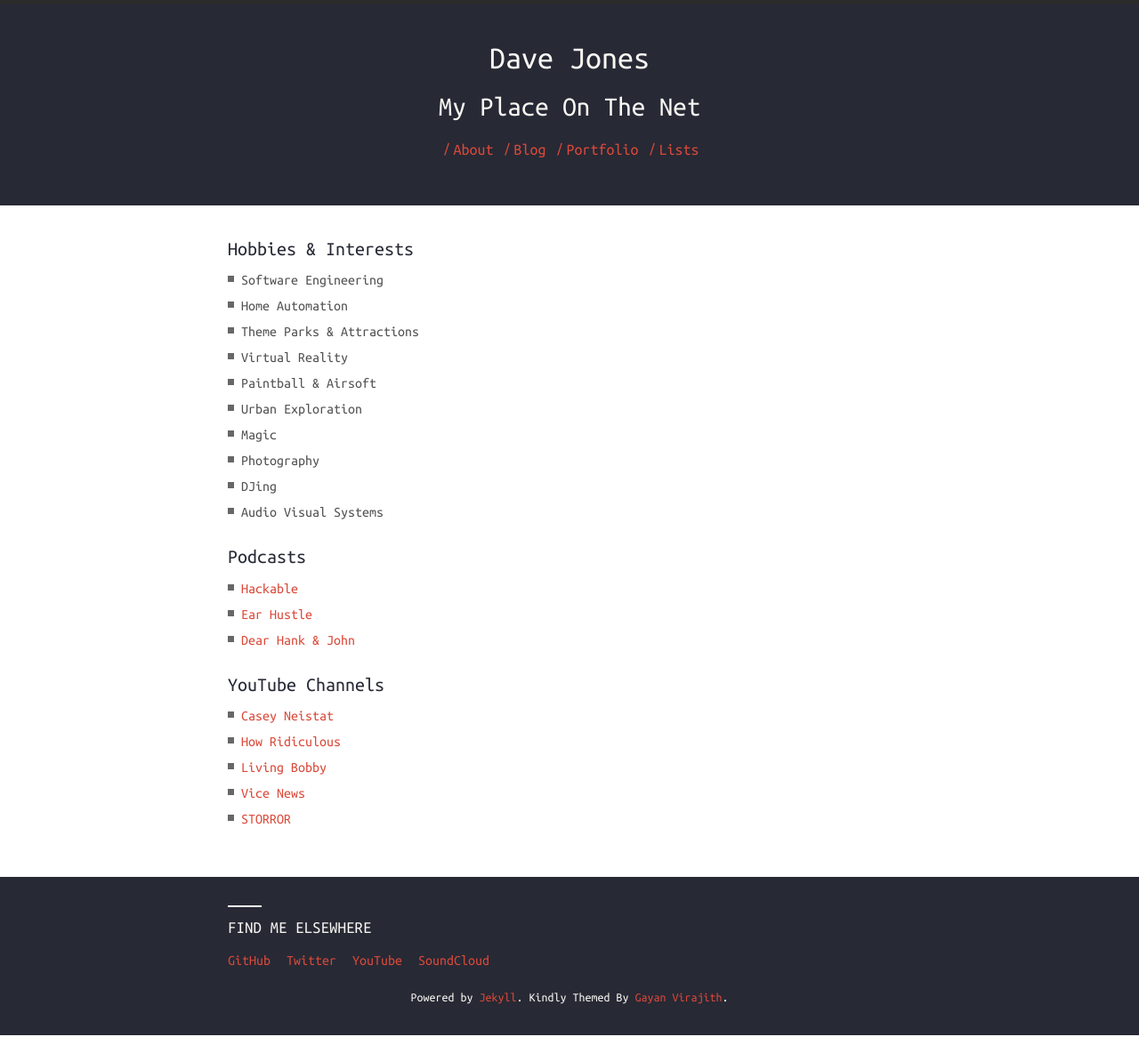
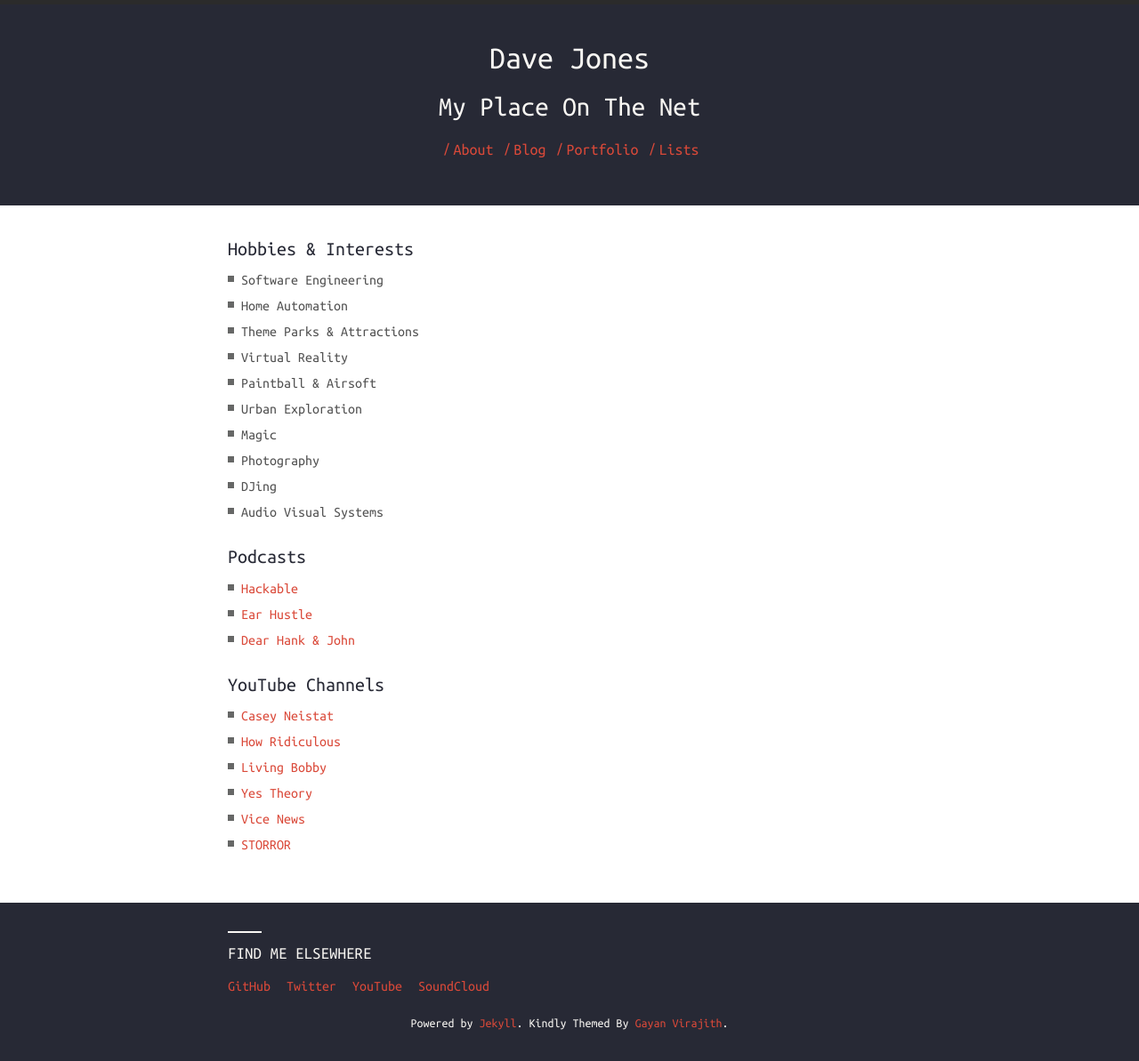
Before and after one commit to gayanvirajith/harmony, a Jekyll site: the page built from lists.md, in a window 1280 px wide. Shown: the whole page at 89% size. Built offline with Jekyll 4.4.1, drawn with Linux system fonts in a browser that asks for light colours; nearby versions of some CDN libraries; before the commit the page ends 1164 px from its top, so only the background shows below that.

Commit message:
Adding Yes Theory to list of favourite YouTube channels

```diff
--- a/lists.md
+++ b/lists.md
@@ -30,6 +30,7 @@
     <li><a href="https://www.youtube.com/channel/UCtinbF-Q-fVthA0qrFQTgXQ"> Casey Neistat </a></li>
     <li><a href="https://www.youtube.com/channel/UC5f5IV0Bf79YLp_p9nfInRA"> How Ridiculous </a></li>
     <li><a href="https://www.youtube.com/channel/UCJnih3sPUFF4BvAD08CMRJw"> Living Bobby </a></li>
+    <li><a href="https://www.youtube.com/user/PracProcrastination"> Yes Theory </a></li>
     <li><a href="https://www.youtube.com/channel/UCZaT_X_mc0BI-djXOlfhqWQ"> Vice News </a></li>
     <li><a href="https://www.youtube.com/channel/UCdPui8EYr_sX6q1xNXCRPXg"> STORROR </a></li>
   </ul>
```
